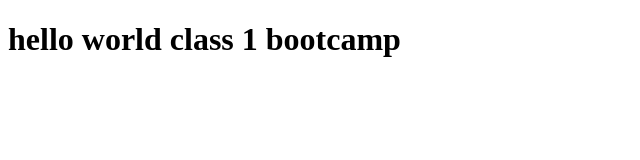
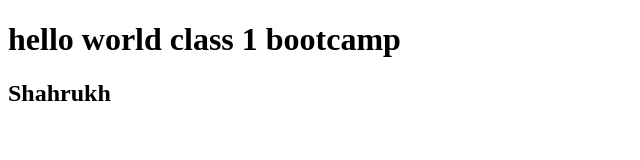
Before and after one commit to Shahrukh-cyber/bootcampclass1, a plain HTML site: page index.html in a window 1280 px wide. Shown: the whole page, without its empty margins (0-640 px from the left). Drawn offline with Linux system fonts and the light colour scheme.

Commit message:
added h2 tag

```diff
--- a/index.html
+++ b/index.html
@@ -8,5 +8,7 @@
 </head>
 <body>
     <h1>hello world class 1 bootcamp</h1>
+
+    <h2>Shahrukh</h2>
 </body>
 </html>
```
